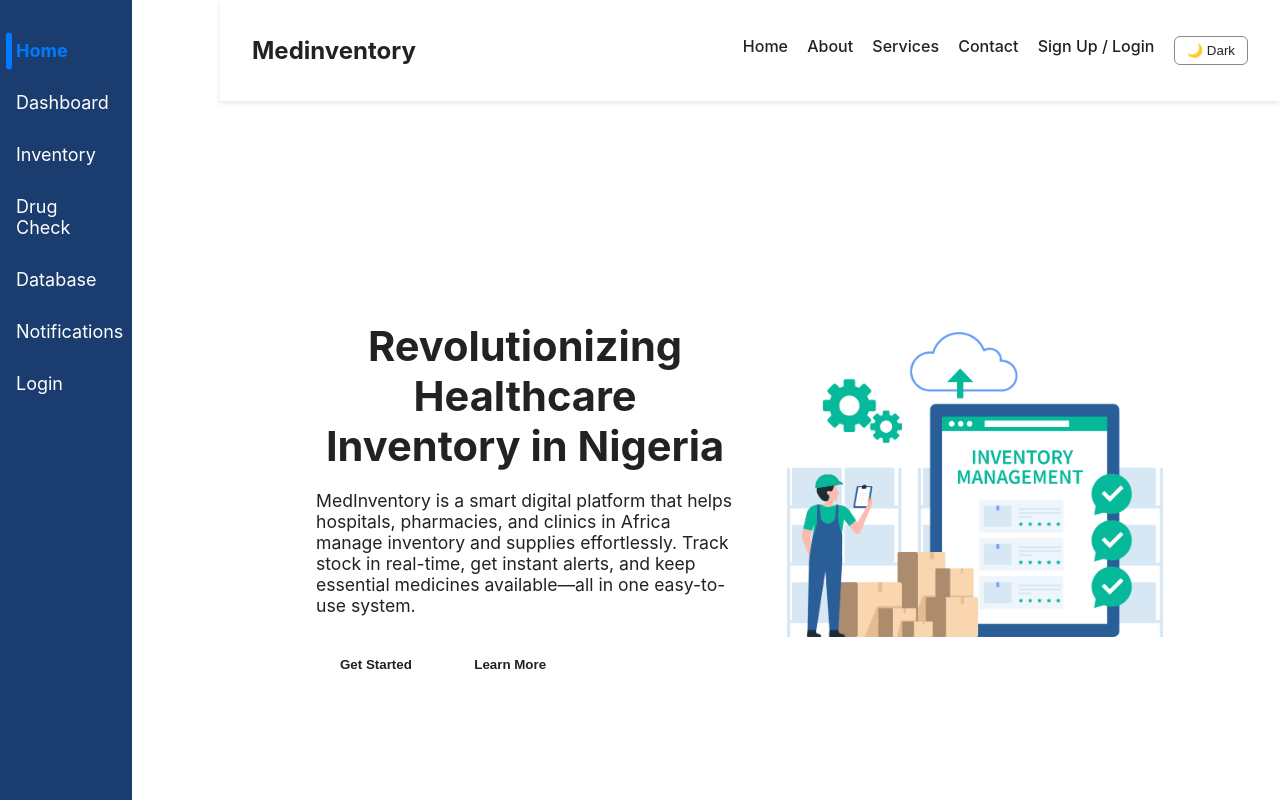
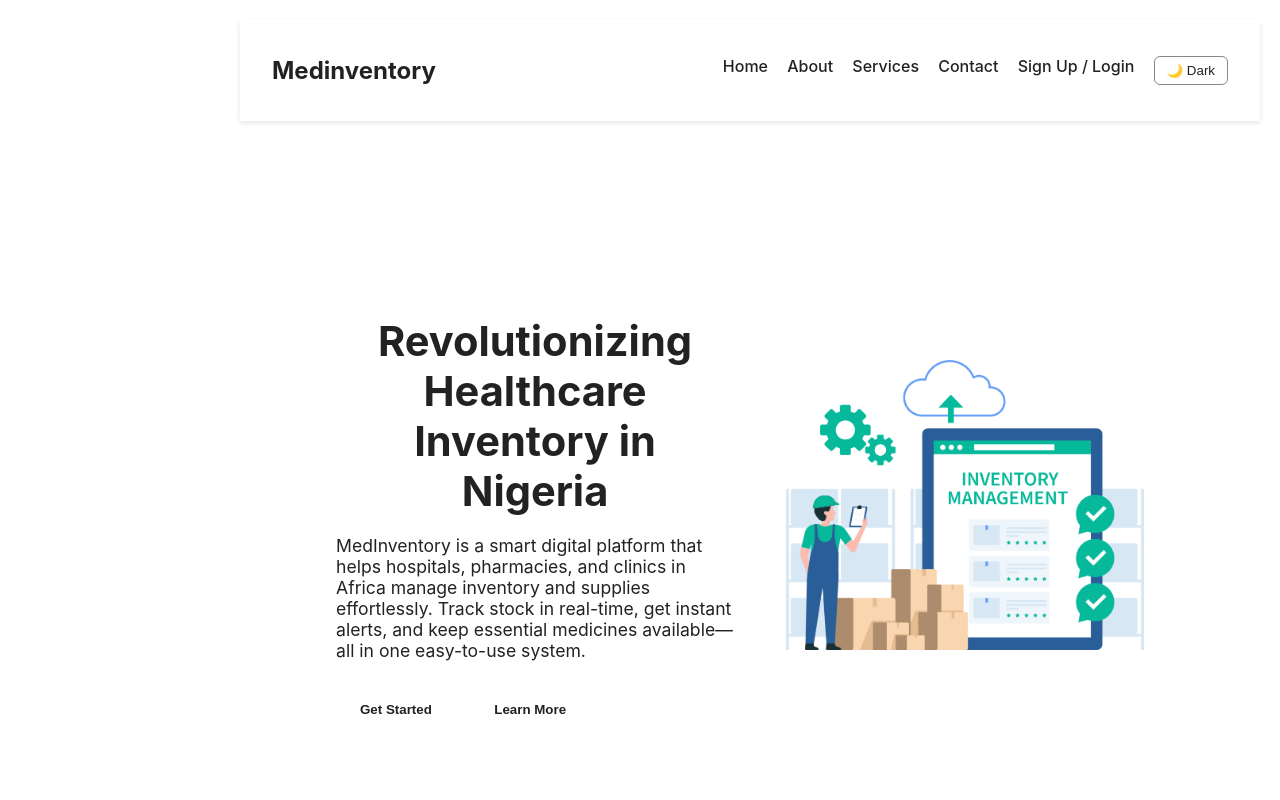
Before and after one commit to okemagnus/medi-care-app, a React (Vite) app: page / in a window 1280 px wide. Shown: the top 800 px of the page. Built offline with nearby package versions, Linux system fonts and the light colour scheme; no server answers.

Commit message:
fixed sidebar issue

```diff
--- a/src/App.jsx
+++ b/src/App.jsx
@@ -1,4 +1,4 @@
-import { useEffect } from 'react';
+import { useEffect, useState } from 'react';
 import { BrowserRouter as Router, Routes, Route } from 'react-router-dom';
 import { ThemeProvider } from './contexts/ThemeContext';
 import Sidebar from './components/Sidebar';
@@ -15,8 +15,11 @@ import SignUpPage from './pages/SignUpPage';
 import "./utilities/drugDatabase";
 import DrugDatabasePage from './pages/DrugDatabasePage';
 import "./styles/theme.css";
+import { auth } from './firebase';
+import { onAuthStateChanged } from 'firebase/auth';
 
 function App() {
+  const [user, setUser] = useState(null);
 
   useEffect(() => {
   const sampleDrugs = [
@@ -41,13 +44,22 @@ function App() {
   }
 }, []);
 
+  //check authentication state
+  useEffect (() => {
+    const unsubscribe = onAuthStateChanged(auth, (currentUser) => {
+      setUser(currentUser);
+    });
+
+    return () => unsubscribe();
+  }, []);
+
   return (
     <ThemeProvider>
+      <AuthProvider>
         <Router>
-        <div className="app-container">
-          <Sidebar />
+          <div className={`app-container ${user ? 'with-sidebar' : 'no-sidebar'}`}>
+            {user && <Sidebar />}
             <div className="main-content">
-            <AuthProvider>
               <Routes>
                 {/* Public pages */}
                 <Route path="/" element={<HomePage/>} />
@@ -100,10 +112,11 @@ function App() {
                 }
                 />
               </Routes>
-            </AuthProvider>
+
             </div>
           </div>
         </Router>
+      </AuthProvider>
     </ThemeProvider>
   )
 }
--- a/src/firebase.js
+++ b/src/firebase.js
@@ -2,13 +2,13 @@ import { initializeApp } from "firebase/app";
 import { getAuth } from "firebase/auth";
 
 const firebaseConfig = {
-  apiKey: "AIzaSyBs0bfGIG66mpHtcoVtDzDV11DsFxgCDOk",
-  authDomain: "medinventory-web.firebaseapp.com",
-  projectId: "medinventory-web",
-  storageBucket: "medinventory-web.appspot.com",
-  messagingSenderId: "996693794964",
-  appId: "1:996693794964:web:38f13fcf1b8b16f0fa1481",
-  measurementId: "G-JJ0TPYSQ50"
+  apiKey: import.meta.env.VITE_FIREBASE_API_KEY,
+  authDomain: import.meta.env.VITE_FIREBASE_AUTH_DOMAIN,
+  projectId: import.meta.env.VITE_FIREBASE_PROJECT_ID,
+  storageBucket: import.meta.env.VITE_FIREBASE_STORAGE_BUCKET,
+  messagingSenderId: import.meta.env.VITE_FIREBASE_MESSAGING_SENDER_ID,
+  appId: import.meta.env.VITE_FIREBASE_APP_ID,
+  measurementId: import.meta.env.VITE_FIREBASE_MEASUREMENT_ID
 };
 
 
--- a/src/pages/HomePage.jsx
+++ b/src/pages/HomePage.jsx
@@ -1,7 +1,6 @@
 import { useContext } from "react";
 import "../styles/HomePage.css";
 import { ThemeContext } from "../contexts/ThemeContext";
-// import heroImage from "../assets/heroImage.png"; // optional image
 import Navbar from "../components/Navbar";
 import Hero from "../components/Hero"
 import About from "../components/About"
--- a/src/styles/App.css
+++ b/src/styles/App.css
@@ -38,6 +38,31 @@ body {
   padding: 2;
 }
 
+/* .app-container {
+  display: flex;
+  min-height: 100vh;
+  transition: margin-left 0.3s ease;
+}
+
+/* When sidebar is visible */
+/* .app-container.with-sidebar .main-content {
+  margin-left: 220px;
+  transition: margin-left 0.3s ease;
+}
+
+/* When sidebar is hidden */
+/*.app-container.no-sidebar .main-content {
+  margin-left: 0;
+  width: 100%;
+  transition: margin-left 0.3s ease;
+} */
+
+.main-content {
+  flex: 1;
+  padding: 20px;
+  width: 100%;
+}
+
 .navbar {
   display: flex;
   justify-content: space-between;
```
Also changed, not shown: 1 other file (tests, documents, lock files or other folders). Lines whose indentation alone changed are shown as unchanged.
